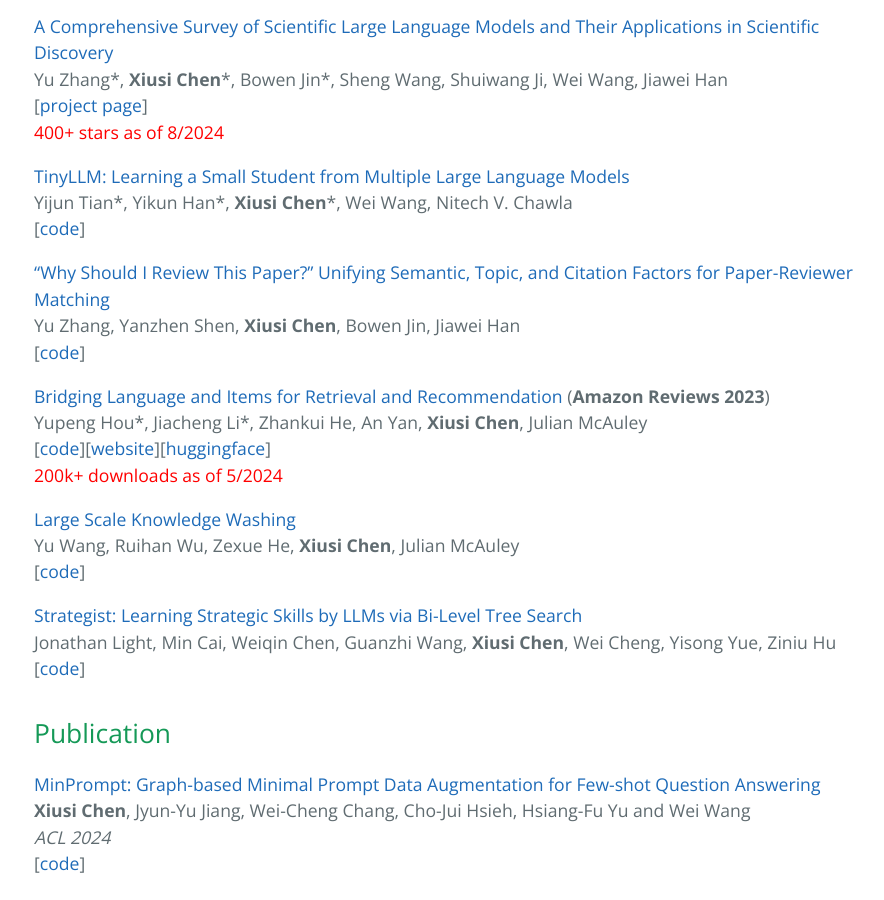
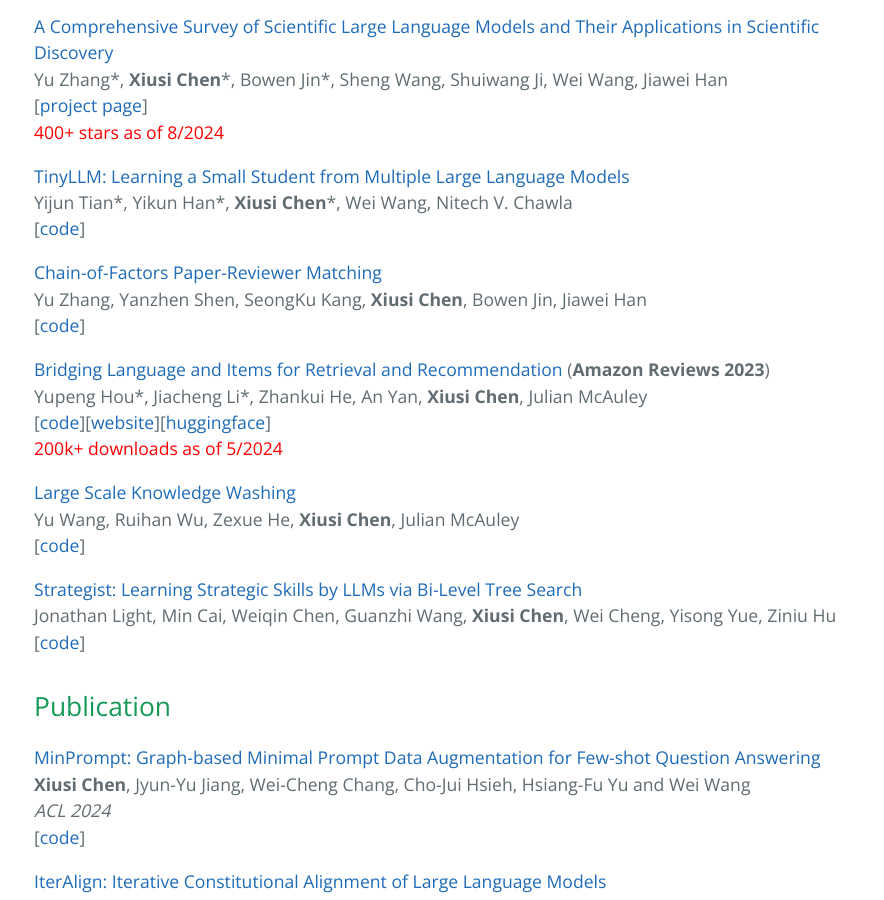
Before and after one commit to xiusic/xiusic.github.io, a Jekyll site: the page built from index.md, in a window 1280 px wide and 900 px high, scrolled down 1445 px. Shown: the whole window, without its empty margins (190-1074 px from the left). Built offline with Jekyll 4.4.1, drawn with Linux system fonts in a browser that asks for light colours; our own code applies the rules of GitHub Pages for plain Markdown files.

Commit message:
Update index.md

```diff
--- a/index.md
+++ b/index.md
@@ -56,8 +56,8 @@ Yu Zhang\*, **Xiusi Chen**\*, Bowen Jin\*, Sheng Wang, Shuiwang Ji, Wei Wang, Ji
 Yijun Tian\*, Yikun Han\*, **Xiusi Chen**\*, Wei Wang, Nitech V. Chawla
 \[[code](https://github.com/YikunHan42/TinyLLM)\]
 
-[“Why Should I Review This Paper?” Unifying Semantic, Topic, and Citation Factors for Paper-Reviewer Matching](https://arxiv.org/pdf/2310.14483)
-Yu Zhang, Yanzhen Shen, **Xiusi Chen**, Bowen Jin, Jiawei Han
+[Chain-of-Factors Paper-Reviewer Matching](https://arxiv.org/pdf/2310.14483)
+Yu Zhang, Yanzhen Shen, SeongKu Kang, **Xiusi Chen**, Bowen Jin, Jiawei Han
 \[[code]()\]
 
 [Bridging Language and Items for Retrieval and Recommendation](https://arxiv.org/pdf/2403.03952) (**Amazon Reviews 2023**)
```
